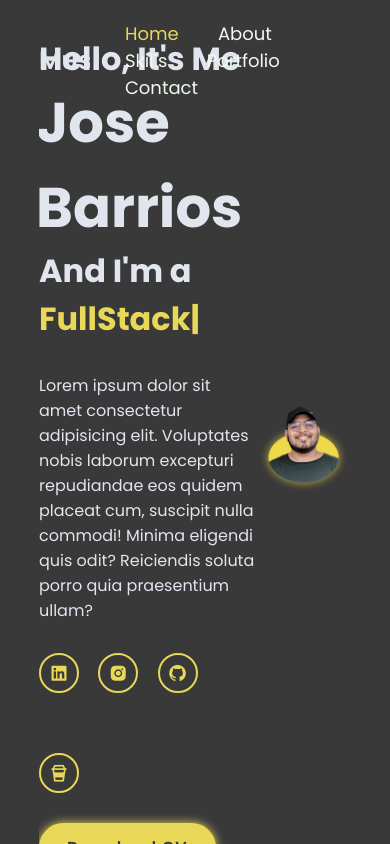
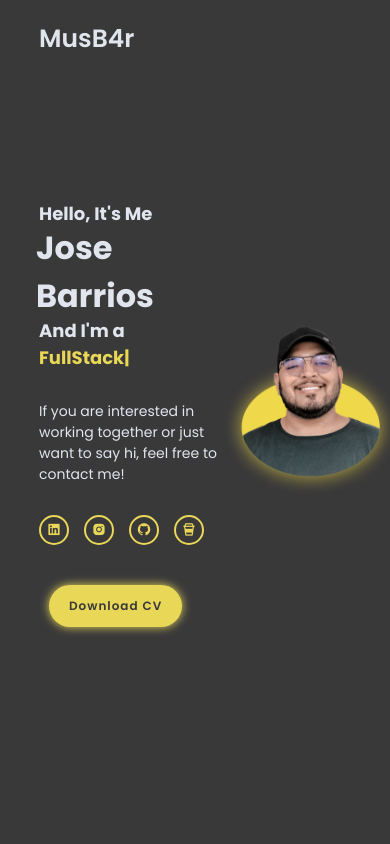
Before and after one commit to MusB4r/porfolio, a plain HTML site: page index.html in a window 390 px wide. Drawn offline with nearby package versions, Linux system fonts and the light colour scheme.

Commit message:
optimizacion para moviles

```diff
--- a/index.html
+++ b/index.html
@@ -5,20 +5,21 @@
     <meta http-equiv="X-UA-Compatible" content="IE=edge">
     <meta name="viewport" content="width=device-width, initial-scale=1.0">
     <link href='https://unpkg.com/boxicons@2.1.4/css/boxicons.min.css' rel='stylesheet'>
+    <link href="https://cdnjs.cloudflare.com/ajax/libs/font-awesome/5.13.0/css/all.min.css" rel="stylesheet">
     <link rel="stylesheet" href="style.css">
     <title>MusB4r Portfolio</title>
     <link rel="shortcut icon" href="caricatura.png" type="iconjose">
 </head>
 <body>
-
+    <main>
     <header class="header">
         <a href="https://musb4r.github.io/home/" class="logo">MusB4r</a>
         <nav class="navbar">
             <a href="https://musb4r.github.io/home/" class="active">Home</a>
-            <a href="#">About</a>
-            <a href="#">Skills</a>
-            <a href="#">Portfolio</a>
-            <a href="#">Contact</a>
+            <a href="#" class="About">About</a>
+            <a href="#" class="Skills">Skills</a>
+            <a href="#" class="Portfolio">Portfolio</a>
+            <a href="#" class="Contact">Contact</a>
         </nav>
     </header>
     <section class="home">
@@ -26,7 +27,9 @@
             <h3>Hello, It's Me</h3>
             <h1>Jose Barrios</h1>
             <h3 class="developer">And I'm a <span class="typing"></span></h3>
-            <p>Lorem ipsum dolor sit amet consectetur adipisicing elit. Voluptates nobis laborum excepturi repudiandae eos quidem placeat cum, suscipit nulla commodi! Minima eligendi quis odit? Reiciendis soluta porro quia praesentium ullam?</p>
+            <p>If you are interested in working together or just want to say hi, feel free to contact me!
+
+            </p>
             <div class="social-media">
                 <a href="https://www.linkedin.com/in/jose-barrios-462629267/" target="_blank"><i class='bx bxl-linkedin-square'></i></a>
                 <a href="https://www.instagram.com/barpu_jf/" target="_blank"><i class='bx bxl-instagram-alt'></i></a>
@@ -39,6 +42,9 @@
             <img src="rostro.png" alt="Mi rostro">
         </div>
     </section>
+
+
+    </main>
     <script src="https://cdn.jsdelivr.net/npm/typed.js@2.0.12"></script>
     <script src="script.js"></script>
 </body>
--- a/style.css
+++ b/style.css
@@ -4,13 +4,15 @@
     padding: 0;
     box-sizing: border-box;
     font-family: 'Poppins', sans-serif;
-    overflow: hidden;
+    ;
 }
 
 body{
     background-color: #39393A;
     color: #E1E5EE;
-    display: flex;
+    display:grid;
+    overflow: scroll;
+    overflow-x: hidden;
 }
 
 .header{
@@ -31,12 +33,13 @@ body{
     color: #E1E5EE;
     text-decoration: none;
     font-weight: 600;
-    cursor: default;
+    cursor: pointer;
     opacity: 0;
     animation: slideRight 1s ease forwards;
 }
 .logo:hover{
     cursor:pointer;
+    color: #E9D758;
 }
 .navbar a{
     font-size: 18px;
@@ -44,7 +47,19 @@ body{
     text-decoration: none;
     font-weight: 500;
     margin-left: 35px;
+    line-height: 46px;
     animation: slideTop 1s ease forwards;
+}
+
+.checkbtn{
+    color: #E9D758;
+    font-size: 30px;
+    float: right;
+    line-height: 46px;
+    display: none;
+}
+#check{
+    display: none;
 }
 
 .navbar a:hover, .navbar a.active{
@@ -53,17 +68,20 @@ body{
 
 .home{
     position: relative;
-    width: 100%;
-    height: 100vh;
+    /* width: 100%; */
+    height: calc(100vh - 78px);
+    max-height: 900px;
     display: flex;
     justify-content: space-between;
-    align-items: center;
+    align-items:center;
     padding: 70px 10% 0px;
     animation: slideTop 2s ease forwards;
 }
 
 .home-content{
     max-width: 600px;
+    max-height: calc(100vh - 400px);
+    display:inline;
 }
 
 .home-content h3{
@@ -85,15 +103,18 @@ h3.developer{
 }
 
 .home-content p{
-    font-size: 16px;
+    font-size: 23px;
 }
 
-.home-img{
+.home-img img{
     display:inline-flex;
+    max-width: 100%;
     animation: slideimg 2s ease forwards;
     animation: floatimg 4s ease-in-out infinite;
 }
-
+.social-media{
+    display: flex;
+}
 .social-media a{
     display: inline-flex;
     justify-content: center;
@@ -115,6 +136,7 @@ h3.developer{
 }
 
 .bton{
+    margin: 15px;
     display: inline-block;
     padding: 12px 28px;
     background: #E9D758;
@@ -129,6 +151,8 @@ h3.developer{
     animation: slideSocialMedia 1s ease forwards;
     animation-delay: 1s;
 }
+
+
 
 @keyframes slideRight {
     0%{
@@ -185,3 +209,67 @@ h3.developer{
         transform: translateY(1);
     }
 }
+
+@media screen and (max-width: 959px) {
+    .navbar a{
+        margin-left: 20px;
+    }
+}
+
+@media screen and (max-width: 600px) {
+
+    .home-content h3{
+        font-size: 18px;
+    }
+
+    .home-content h1{
+        font-size: 32px;
+        font-weight: 700;
+        margin: -3px;
+    }
+    .home-content p{
+        font-size: 14px;
+    }
+
+    .home-img img{
+        display:inline-flex;
+        max-width: 140%;
+        animation: slideimg 2s ease forwards;
+        animation: floatimg 4s ease-in-out infinite;
+    }
+
+    .social-media a{
+        display: inline-flex;
+        justify-content: center;
+        align-items: center;
+        width: 30px;
+        height: 30px;
+        background-color: transparent;
+        border: 2px solid #E9D758;
+        border-radius: 50%;
+        font-size: 15px;
+        color: #E9D758;
+        text-decoration: none;
+        margin: 30px 15px 30px 0;
+    }
+    .bton{
+        margin: 10px;
+        display: inline-block;
+        padding: 12px 20px;
+        background: #E9D758;
+        border-radius: 30px;
+        box-shadow: 0 0 10px #E9D758;
+        font-size: 12px;
+        color: #39393A;
+        letter-spacing: 1px;
+        text-decoration: none;
+        font-weight: 600;
+        opacity: 0;
+        animation: slideSocialMedia 1s ease forwards;
+        animation-delay: 1s;
+    }
+
+.navbar a{
+    display: none;
+}
+}
```
Also changed, not shown: prueba.html (added, +30 -0 lines).
